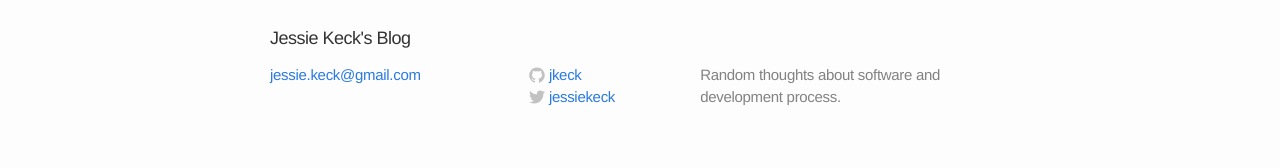
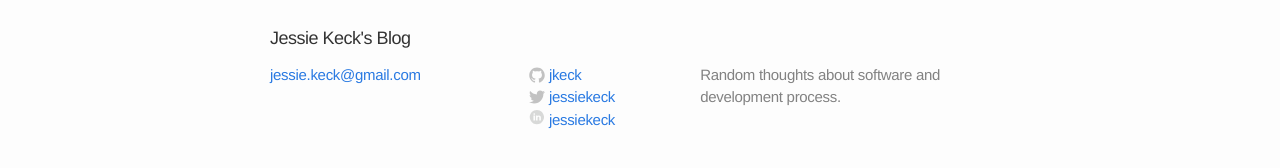
Before and after one commit to jkeck/jkeck.github.io, a Jekyll site: the page built from index.html, in a window 1280 px wide. Shown: the part 641-809 px from the top of the page. Built offline with Jekyll 4.4.1, drawn with Linux system fonts in a browser that asks for light colours; nearby versions of some CDN libraries.

Commit message:
Add LinkdIn icon to footer.

```diff
--- a/_includes/footer.html
+++ b/_includes/footer.html
@@ -35,6 +35,16 @@
             <span class="username">jessiekeck</span>
           </a>
         </li>
+        <li>
+          <a href="https://www.linkedin.com/in/jessiekeck">
+            <span class="icon linkedin">
+              <svg width="16px" id="Layer_1" style="enable-background:new 0 0 67 67;" version="1.1" viewBox="0 0 67 67" xml:space="preserve" xmlns="http://www.w3.org/2000/svg" xmlns:xlink="http://www.w3.org/1999/xlink">
+                <path d="M49.837,48.137V36.425c0-6.275-3.35-9.195-7.816-9.195  c-3.604,0-5.219,1.983-6.119,3.374V27.71h-6.79c0.09,1.917,0,20.427,0,20.427h6.79V36.729c0-0.609,0.044-1.219,0.224-1.655  c0.49-1.22,1.607-2.483,3.482-2.483c2.458,0,3.44,1.873,3.44,4.618v10.929H49.837z M21.959,24.922c2.367,0,3.842-1.57,3.842-3.531  c-0.044-2.003-1.475-3.528-3.797-3.528s-3.841,1.524-3.841,3.528c0,1.961,1.474,3.531,3.753,3.531H21.959z M33,64  C16.432,64,3,50.568,3,34C3,17.431,16.432,4,33,4s30,13.431,30,30C63,50.568,49.568,64,33,64z M25.354,48.137V27.71h-6.789v20.427  H25.354z" style="fill-rule:evenodd;clip-rule:evenodd;fill:#D8D9D8;"/>
+              </svg>
+            </span>
+            <span class="username">jessiekeck</span>
+          </a>
+        </li>
       </ul>
     </div>
 
```
